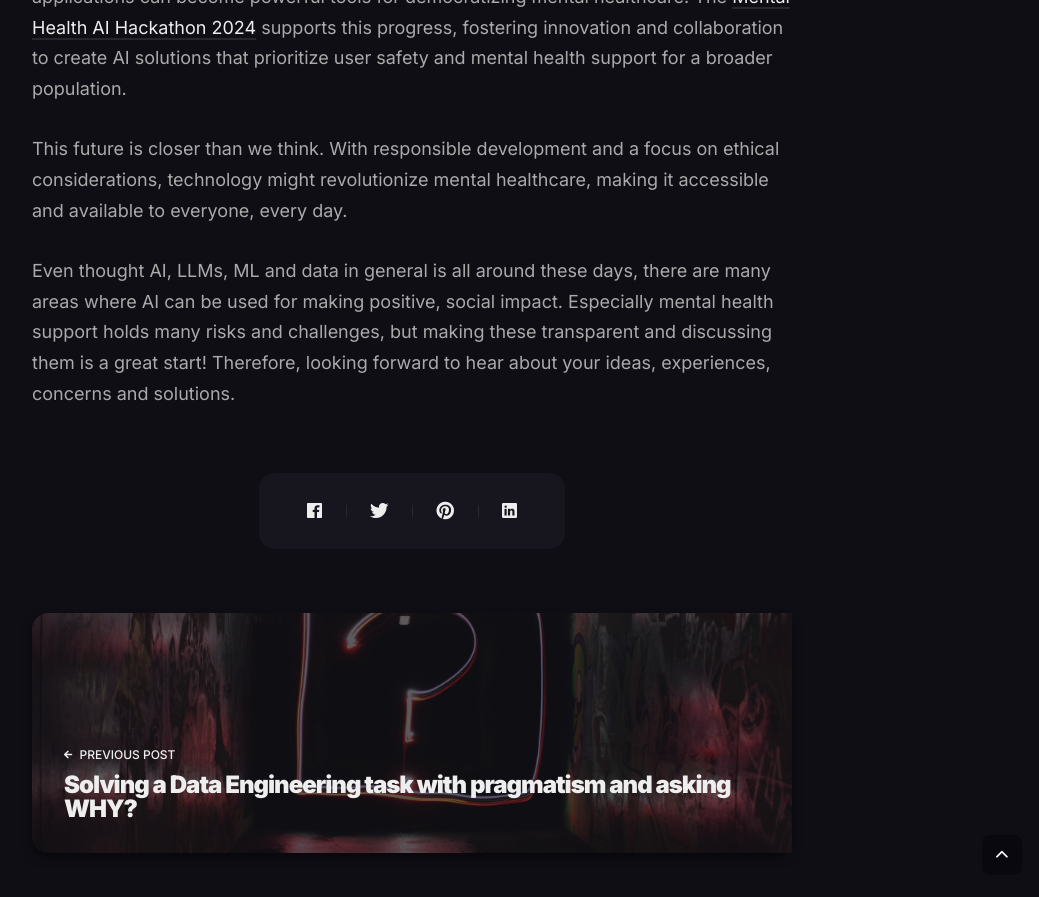
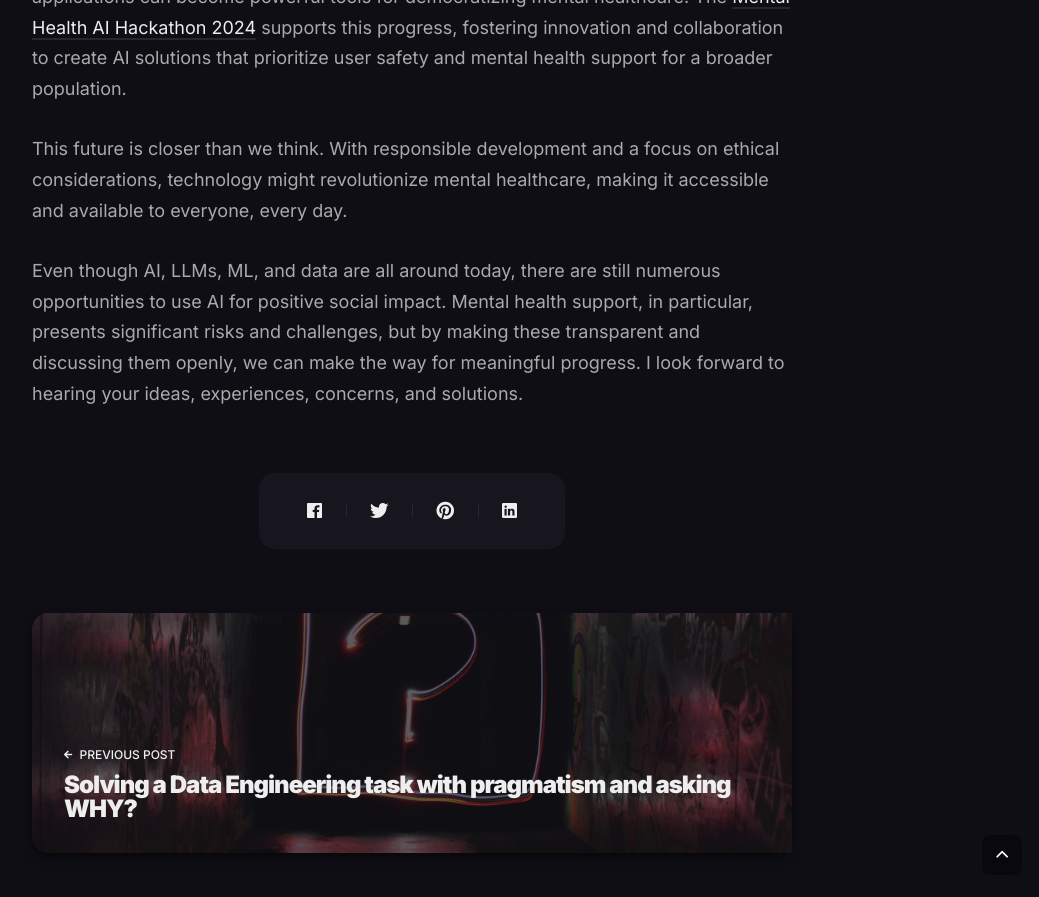
Before and after one commit to vojay-dev/vojay-dev.github.io, a Jekyll site: the page built from _posts/2024-05-05-mental-health.md, in a window 1280 px wide and 900 px high, scrolled down 35672 px. Shown: the top 897 px of the window, without its empty margins (228-1267 px from the left). Built offline with Jekyll 4.4.1, drawn with Linux system fonts in a browser that asks for light colours; nearby versions of some CDN libraries; the table of contents is made by our own code.

Commit message:
Minor changes for mental health article

```diff
--- a/_posts/2024-05-05-mental-health.md
+++ b/_posts/2024-05-05-mental-health.md
@@ -678,4 +678,4 @@ By embracing these advancements and prioritizing ethical development, such appli
 
 This future is closer than we think. With responsible development and a focus on ethical considerations, technology might revolutionize mental healthcare, making it accessible and available to everyone, every day.
 
-Even thought AI, LLMs, ML and data in general is all around these days, there are many areas where AI can be used for making positive, social impact. Especially mental health support holds many risks and challenges, but making these transparent and discussing them is a great start! Therefore, looking forward to hear about your ideas, experiences, concerns and solutions.
+Even though AI, LLMs, ML, and data are all around today, there are still numerous opportunities to use AI for positive social impact. Mental health support, in particular, presents significant risks and challenges, but by making these transparent and discussing them openly, we can make the way for meaningful progress. I look forward to hearing your ideas, experiences, concerns, and solutions.
```
